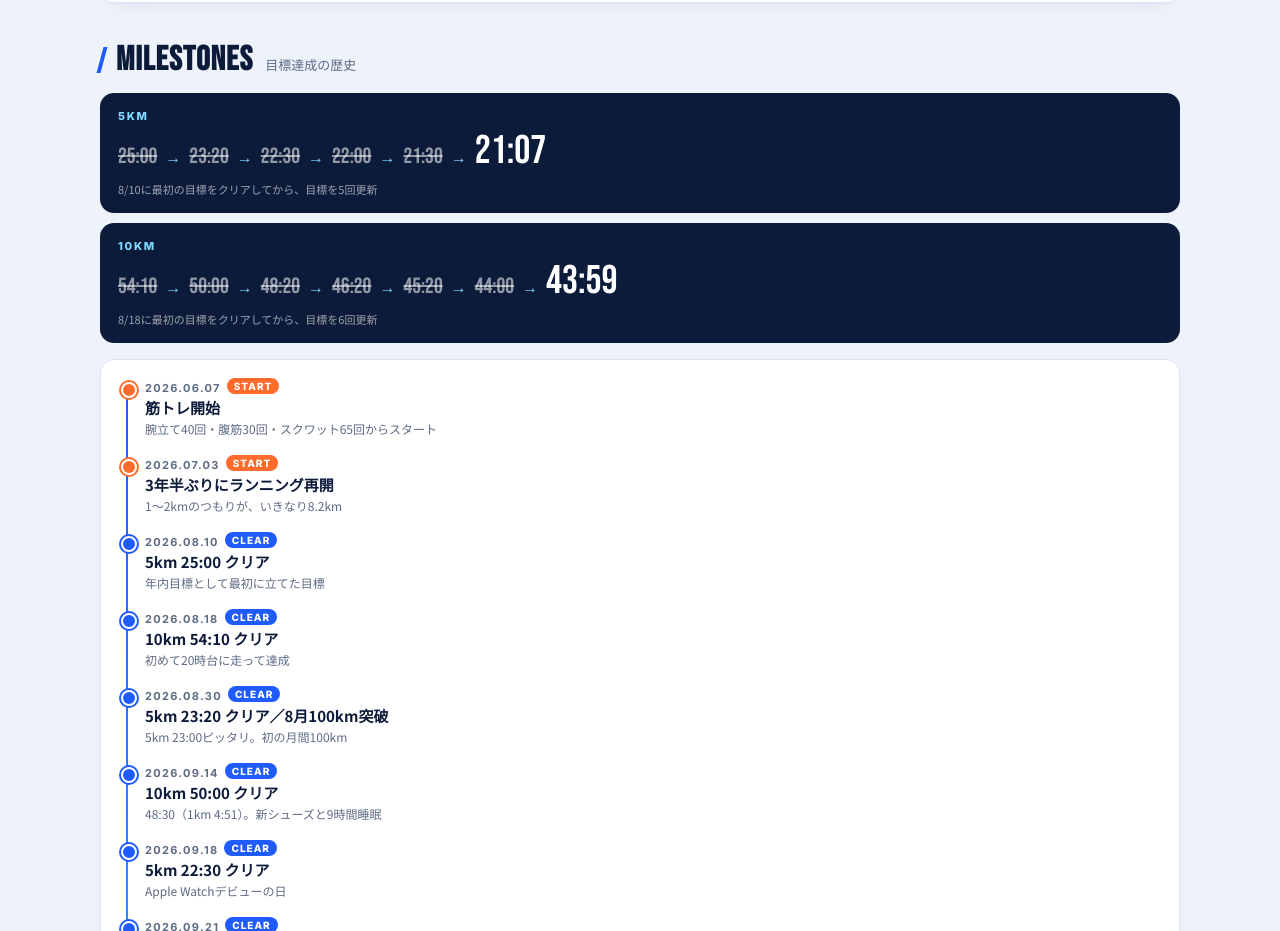
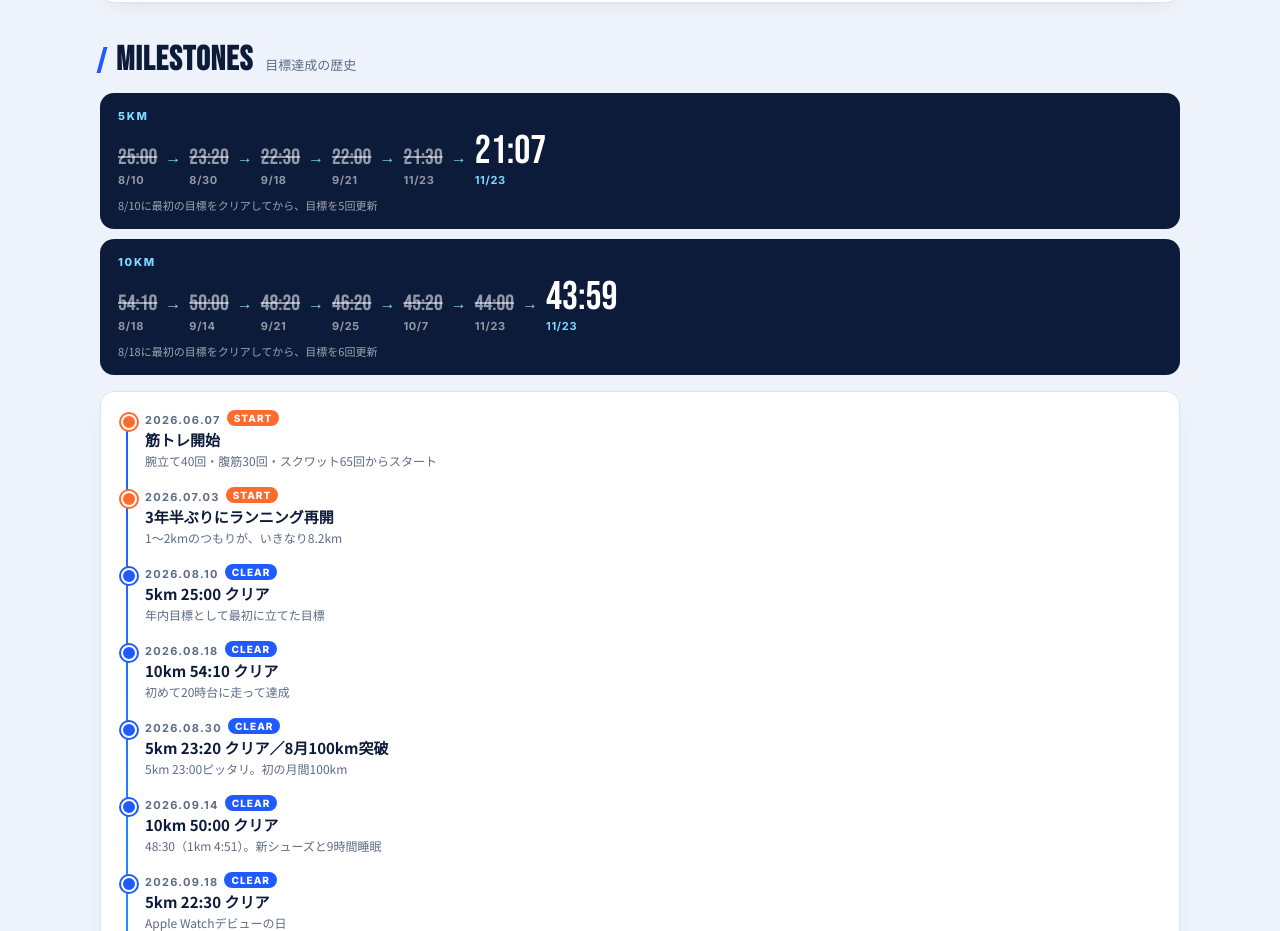
Before and after one commit to yuhei-h-9mm/workout-log, a plain HTML site: page index.html in a window 1280 px wide. Shown: the part 4079-5010 px from the top of the page. Drawn offline with nearby package versions, Linux system fonts and the light colour scheme.

Commit message:
MILESTONESの変遷に達成日を追加
Co-Authored-By: Claude Opus 5.5 <noreply@anthropic.com>
Claude-Session: https://claude.ai/code/session_017aUikdCxmzkqxFawtXhNa3

```diff
--- a/data/goals.json
+++ b/data/goals.json
@@ -77,27 +77,62 @@
   {
    "label": "5KM",
    "steps": [
-    "25:00",
-    "23:20",
-    "22:30",
-    "22:00",
-    "21:30"
+    {
+     "t": "25:00",
+     "d": "8/10"
+    },
+    {
+     "t": "23:20",
+     "d": "8/30"
+    },
+    {
+     "t": "22:30",
+     "d": "9/18"
+    },
+    {
+     "t": "22:00",
+     "d": "9/21"
+    },
+    {
+     "t": "21:30",
+     "d": "11/23"
+    }
    ],
    "to": "21:07",
-   "note": "8/10に最初の目標をクリアしてから、目標を5回更新"
+   "note": "8/10に最初の目標をクリアしてから、目標を5回更新",
+   "to_date": "11/23"
   },
   {
    "label": "10KM",
    "steps": [
-    "54:10",
-    "50:00",
-    "48:20",
-    "46:20",
-    "45:20",
-    "44:00"
+    {
+     "t": "54:10",
+     "d": "8/18"
+    },
+    {
+     "t": "50:00",
+     "d": "9/14"
+    },
+    {
+     "t": "48:20",
+     "d": "9/21"
+    },
+    {
+     "t": "46:20",
+     "d": "9/25"
+    },
+    {
+     "t": "45:20",
+     "d": "10/7"
+    },
+    {
+     "t": "44:00",
+     "d": "11/23"
+    }
    ],
    "to": "43:59",
-   "note": "8/18に最初の目標をクリアしてから、目標を6回更新"
+   "note": "8/18に最初の目標をクリアしてから、目標を6回更新",
+   "to_date": "11/23"
   }
  ]
 }
--- a/index.html
+++ b/index.html
@@ -143,6 +143,11 @@ svg text.big { fill: var(--navy); font-family: var(--num); font-size: 20px; }
 .ms-p .k { font-family: var(--en); font-size: 11px; font-weight: 800; letter-spacing: .16em; color: #7fd8ff; }
 .ms-p .row { display: flex; align-items: baseline; gap: 8px; margin-top: 8px; flex-wrap: nowrap; overflow-x: auto; white-space: nowrap; padding-bottom: 4px; scrollbar-width: thin; }
 .ms-p .row > * { flex: none; }
+.ms-p .row { align-items: flex-end; }
+.ms-p .step { display: inline-flex; flex-direction: column; align-items: flex-start; }
+.ms-p .sd { font-family: var(--en); font-size: 11px; font-weight: 700; letter-spacing: .06em; color: rgba(255,255,255,.55); margin-top: 2px; }
+.ms-p .step .to + .sd { color: #7fd8ff; }
+.ms-p .arrow { padding-bottom: 20px; }
 .ms-p .from { font-family: var(--num); font-size: 22px; color: rgba(255,255,255,.55); text-decoration: line-through; text-decoration-thickness: 2px; }
 .ms-p .arrow { color: #7fd8ff; font-family: var(--en); font-weight: 800; }
 .ms-p .to { font-family: var(--num); font-size: 40px; line-height: 1; }
@@ -593,8 +598,9 @@ function fillMilestones(g) {
   for (const p of g.progress || []) {
     const c = el('div', 'ms-p'); c.append(el('div', 'k', p.label));
     const row = el('div', 'row');
-    for (const st of p.steps || [p.from]) row.append(el('span', 'from', st), el('span', 'arrow', '→'));
-    row.append(el('span', 'to', p.to)); c.append(row);
+    const step = (cls, t, d) => { const w = el('span', 'step'); w.append(el('span', cls, t), el('span', 'sd', d || '')); return w; };
+    for (const st of p.steps || []) row.append(typeof st === 'string' ? step('from', st, '') : step('from', st.t, st.d), el('span', 'arrow', '→'));
+    row.append(step('to', p.to, p.to_date)); c.append(row);
     requestAnimationFrame(() => { row.scrollLeft = row.scrollWidth; });
     c.append(el('div', 'n', p.note || `${p.from_note} → ${p.to_note}`)); pr.append(c);
   }
```
